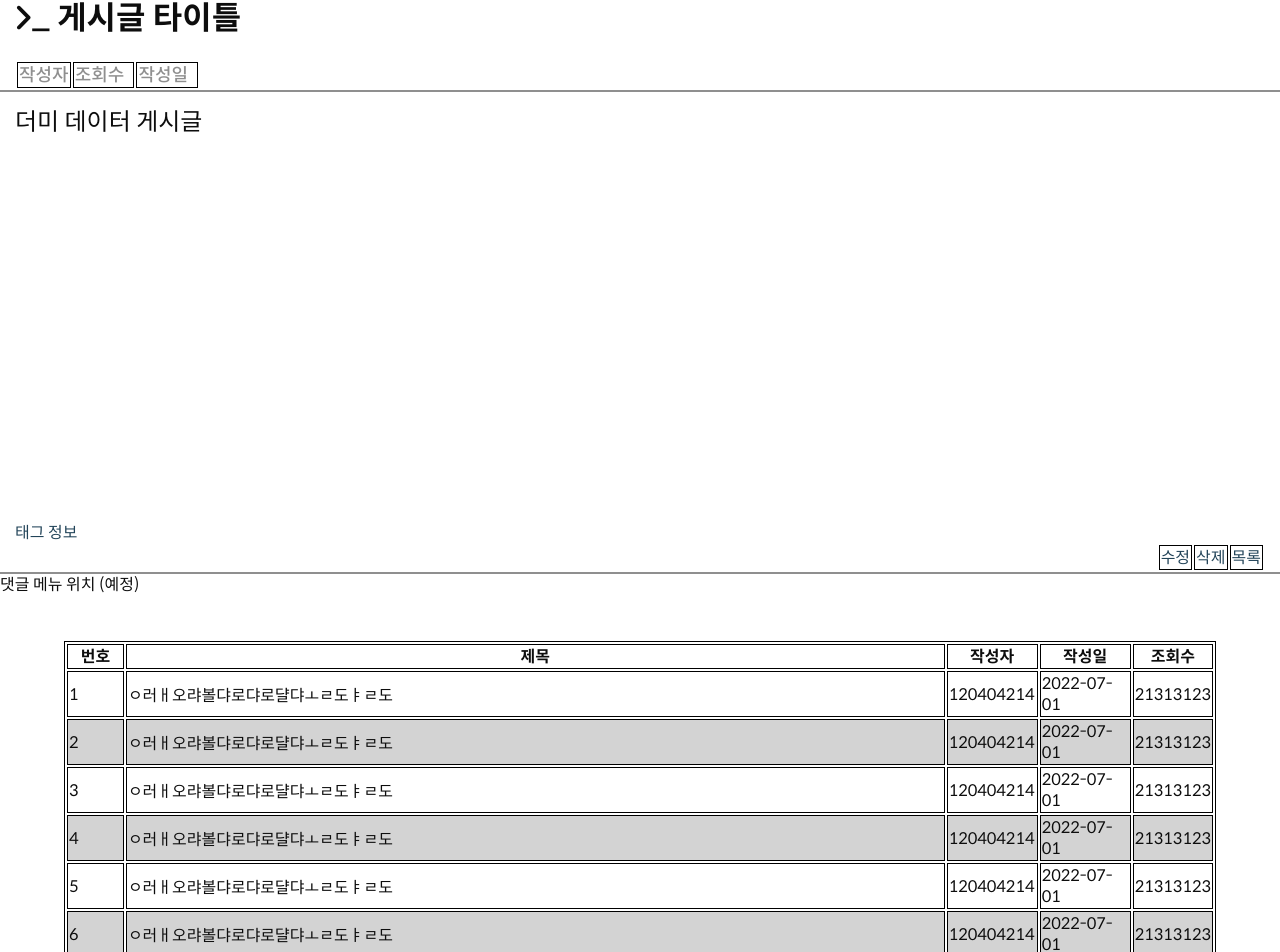
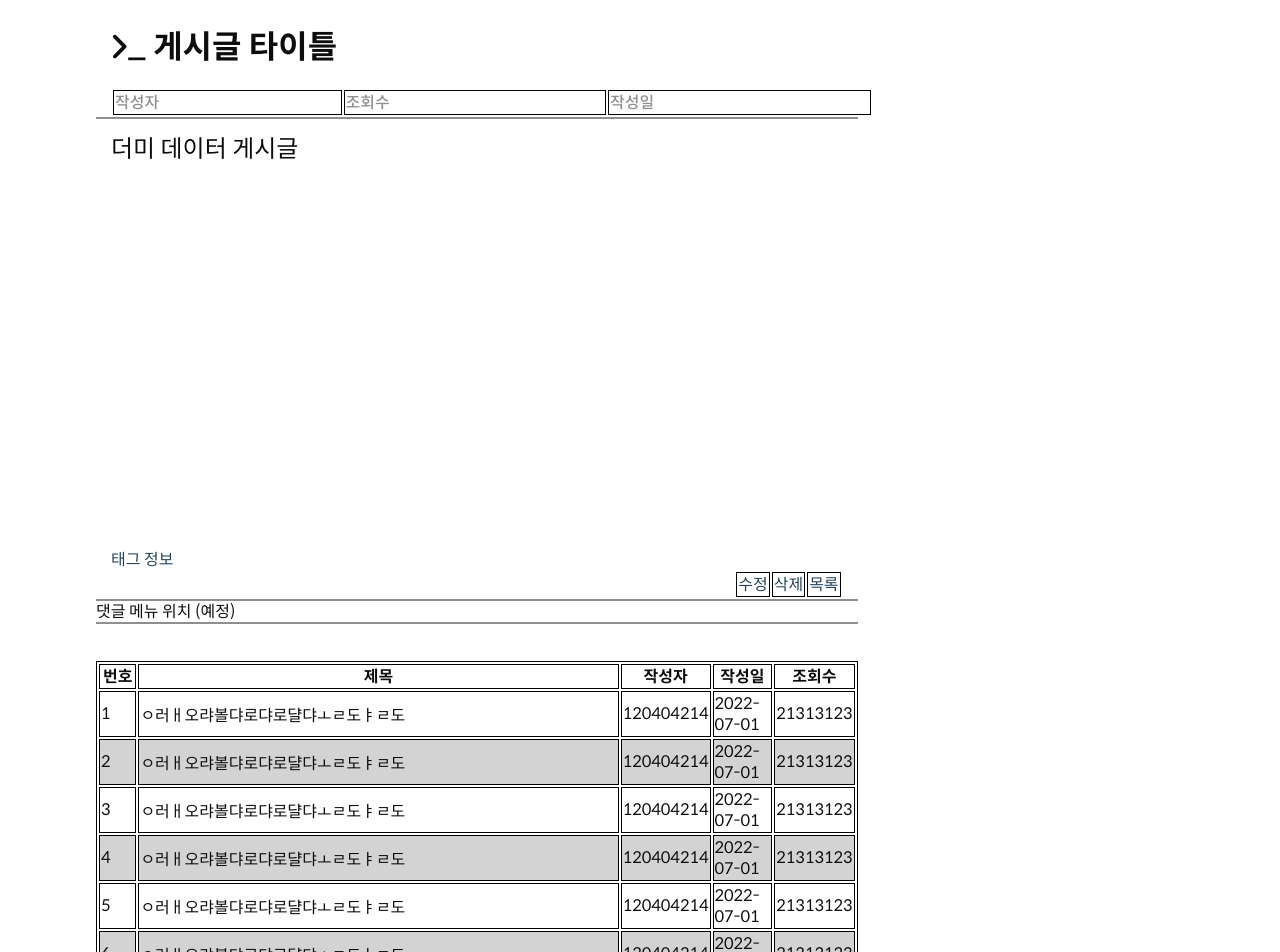
Before and after one commit to jkc-mycode/KIT-CE-CS-Frontend, a React (Create React App) app: page /view/1 in a window 1280 px wide. Shown: the part 235-1187 px from the top of the page. Built offline with nearby package versions, Linux system fonts and the light colour scheme.

Commit message:
22.07.06 view.css view.js 수정

```diff
--- a/src/Components/View.js
+++ b/src/Components/View.js
@@ -12,7 +12,7 @@ function ViewPage(){
     //useEffect() 처리
 
     return (
-        <>
+        <div className="view_section">
             <div className="post_section">
                 <h1 className="title">&#xE001;_ 게시글 타이틀</h1> {/* {post.title} */}
                 <div>
@@ -38,10 +38,11 @@ function ViewPage(){
                     <div className="line"></div>
                 </div>
                 <div className="test">댓글 메뉴 위치 (예정)</div>
+                <div className="line"></div>
+                <br/>
+                <BoardList/>
             </div>
-            <br/>
-            <BoardList/>
-        </>
+        </div>
     )
 }
 export default ViewPage;
--- a/src/Components/view.css
+++ b/src/Components/view.css
@@ -1,4 +1,13 @@
+.post_section {
+    width: 70%;
+}
+
+.board_list_table {
+    width: 100%;
+}
+
 .title {
+    margin-top: 50px;
     margin-left: 15px;
 
     font-weight: 700;
@@ -18,8 +27,10 @@
     margin-left: 15px;
     border: 0px;
 
+    width: 100%;
+
     font-weight: 500;
-    font-size: 18px;
+    font-size: 16px;
     color: rgba(115, 115, 115, 0.8);
 }
 
```
